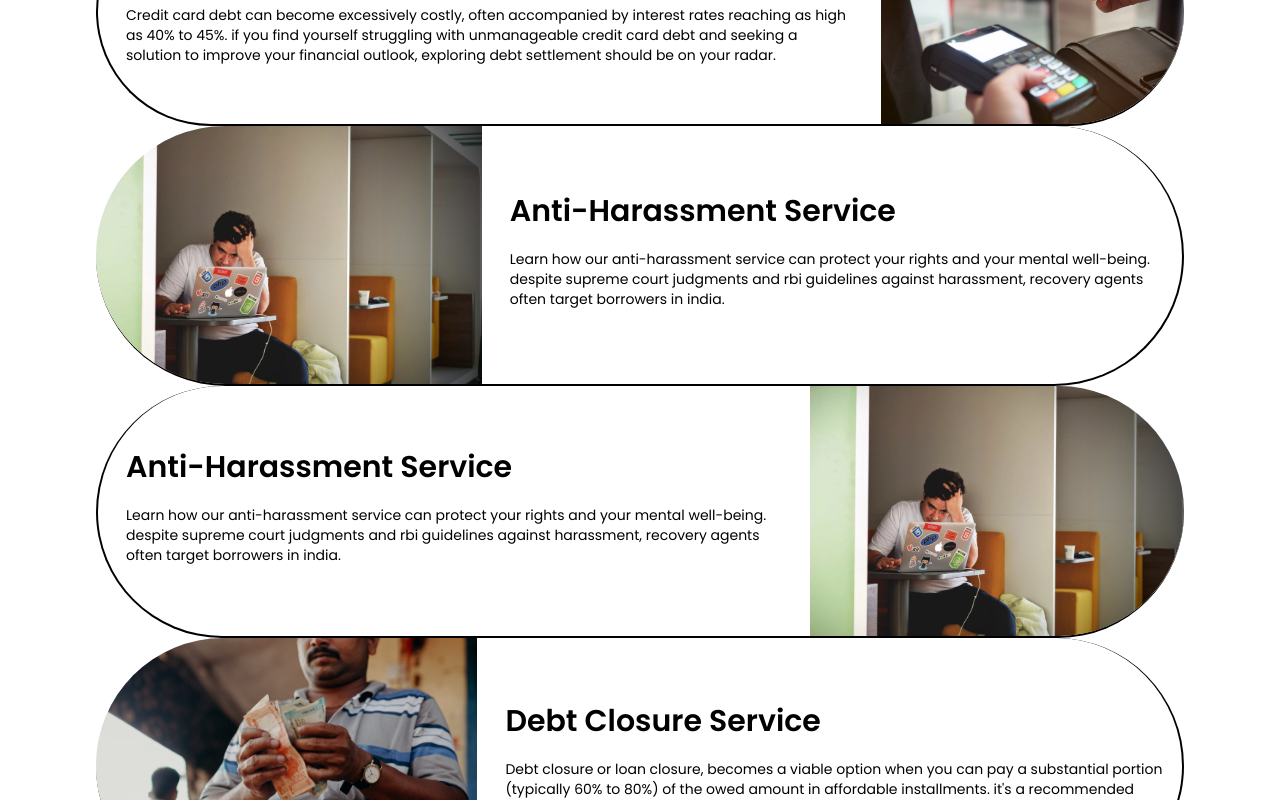
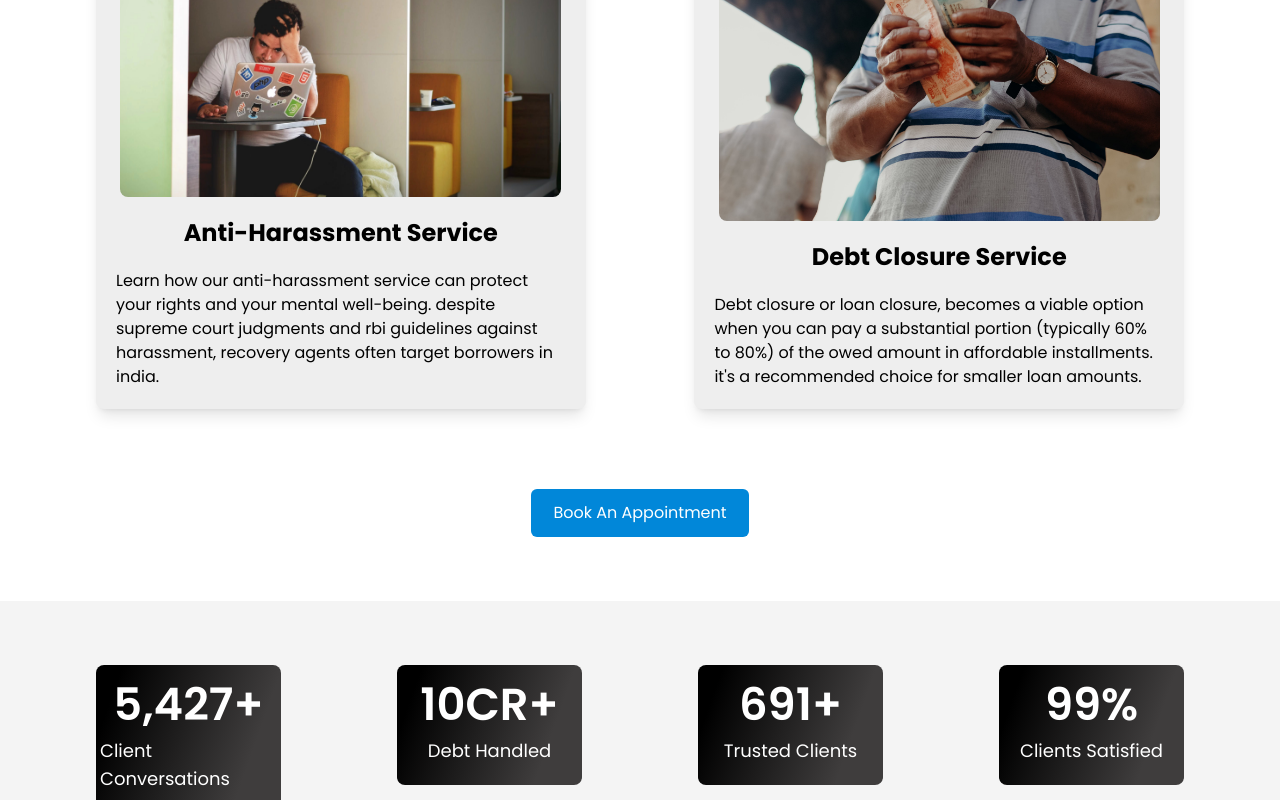
Before and after one commit to developerjay18/ds-website, a React (Vite) app: page / in a window 1280 px wide. Shown: the part 3540-4340 px from the top of the page. Built offline with nearby package versions, Linux system fonts and the light colour scheme; some icons are missing.

Commit message:
changes according to reponsiveness

```diff
--- a/src/App.css
+++ b/src/App.css
@@ -59,7 +59,7 @@
 }
 
 .faq-answer.open {
-  max-height: 800px; /* Adjust the height to your preference */
+  max-height: 850px; /* Adjust the height to your preference */
   transform: scaleY(1);
   transition: ease-in-out;
   transition-duration: 0.5s;
--- /dev/null
+++ b/src/assets/reviews/index.js
@@ -0,0 +1,3 @@
+import Yash from './reviewer.jpeg';
+
+export { Yash };
--- a/src/components/FAQsSection/FAQsSection.jsx
+++ b/src/components/FAQsSection/FAQsSection.jsx
@@ -51,7 +51,7 @@ const FAQsSection = () => {
               </div>
               <div
                 className={`faq-answer${
-                  selected === index ? ' open' : ''
+                  selected === index ? ' open pb-5' : ''
                 } pl-5`}
               >
                 {item.answer}
--- a/src/components/Logo.jsx
+++ b/src/components/Logo.jsx
@@ -3,7 +3,7 @@ import { Logo as logo } from '../assets';
 
 function Logo() {
   return (
-    <div className="logo w-[40%] md:w-[22%] lg:w-[15%]">
+    <div className="logo w-[40%] md:w-[22%] lg:w-[20%]">
       <img src={logo} alt="company-logo" />
     </div>
   );
--- a/src/components/ServiceSection/ServiceCard.jsx
+++ b/src/components/ServiceSection/ServiceCard.jsx
@@ -3,37 +3,18 @@ import React from 'react';
 function ServiceCard({ url, title, content }) {
   return (
     <>
-      {/* left one */}
-      <div className="w-full flex justify-center items-center gap-5 cursor-pointer border-r-2 border-b-2 rounded-full">
-        <div className="image w-[80%] overflow-hidden">
+      <div className="w-[45%] shadow-lg flex flex-col justify-center py-5 items-center gap-5 cursor-pointer hover:shadow-profBlue rounded-lg bg-[#eeeeee]">
+        <div className="w-[90%] h-[90%] overflow-hidden">
           <img
             src={url}
-            alt="service-image"
-            className="rounded-l-full min-h-[100%] object-cover"
+            alt="image-url"
+            className="w-full h-full object-cover rounded-lg"
           />
         </div>
-        <div className="px-2 h-full flex flex-col gap-5">
-          <div className="title flex items-center h-[10%] font-semibold text-3xl capitalize hover:text-profBlue">
-            {title}
-          </div>
-          <div className="desc h-[50%] pb-2 text-sm">{content}</div>
+        <div className="">
+          <h3 className="font-bold text-2xl capitalize">{title}</h3>
         </div>
-      </div>
-      {/* right one */}
-      <div className="w-full flex justify-center items-center gap-5 cursor-pointer border-l-2 rounded-full pl-5 border-b-2">
-        <div className="px-2 h-full flex flex-col gap-5">
-          <div className="title flex items-center h-[10%] font-semibold text-3xl capitalize hover:text-profBlue">
-            {title}
-          </div>
-          <div className="desc h-[50%] pb-2 text-sm">{content}</div>
-        </div>
-        <div className="image w-[80%] overflow-hidden">
-          <img
-            src={url}
-            alt="service-image"
-            className="rounded-r-full min-h-[100%] object-cover"
-          />
-        </div>
+        <p className="text-gray-500 px-5">{content}</p>
       </div>
     </>
   );
--- a/src/components/ServiceSection/ServiceSection.jsx
+++ b/src/components/ServiceSection/ServiceSection.jsx
@@ -1,6 +1,7 @@
 import React, { useState } from 'react';
 import ServiceCard from './ServiceCard';
 import data from './data.js';
+import { Button } from '../index.js';
 
 function ServiceSection() {
   const [hover, setHover] = useState(false);
@@ -28,7 +29,7 @@ function ServiceSection() {
         </div>
       </div>
       {/* cards section */}
-      <div className="flex flex-col">
+      <div className="flex flex-wrap justify-between gap-10">
         {data.map((dataItem) => (
           <ServiceCard
             key={dataItem.title}
@@ -38,6 +39,11 @@ function ServiceSection() {
           />
         ))}
       </div>
+
+      {/* button section */}
+      <Button className={`text-white w-[20%] mx-auto`}>
+        Book An appointment
+      </Button>
     </div>
   );
 }
--- a/src/components/SliderSection/SliderSection.jsx
+++ b/src/components/SliderSection/SliderSection.jsx
@@ -52,7 +52,7 @@ function SliderSection() {
           clickable: true,
         }}
         modules={[EffectCoverflow, Pagination, Navigation]}
-        className="swiper_container mt-5 md:mt-10 w-full lg:w-auto"
+        className="swiper_container mt-5 md:mt-10 w-full lg:w-auto border"
       >
         {data.map((dataItem) => (
           <SwiperSlide
--- a/src/components/SliderSection/data.js
+++ b/src/components/SliderSection/data.js
@@ -1,51 +1,46 @@
-// import * as ProfileImg from '../assets/reviews';
+import { Yash } from '../../assets/reviews';
 
 const data = [
   {
-    imageUrl: '../../assets/media/hero-image.png',
-    name: 'ravi rajbhar',
-    profession: 'Founder of clothing brand',
-    location: 'banglore',
+    imageUrl: Yash,
+    location: 'surat',
     review:
-      'Your website development skills are truly remarkable. The animated features on our site have captivated our visitors and boosted our engagement significantly.',
+      'I am truly grateful to Decent Settlement for helping me settle my personal loans. I never thought it was possible! In less than 6 months, I am now debt-free. I am thankful for a decent settlement.',
   },
   {
-    imageUrl: '../../assets/media/hero-image.png',
-    name: 'yash sharma',
-    profession: 'digital marketer',
+    imageUrl: Yash,
     location: 'ahmedabad',
-    review:
-      'Our business witnessed an incredible transformation after you developed our website. Your animated designs played a significant role in boosting our revenue by 5x!',
+    review: `I'm really grateful to Decent Settlement for helping me clear my personal loans. It seemed impossible, but in less than 10 months, I'm now debt-free. Thanks, Decent Settlement!`,
   },
   {
-    imageUrl: '../../assets/media/hero-image.png',
-    name: 'mohini sharma',
-    profession: 'google ads expert',
-    location: 'rajasthan',
-    review: `You've worked wonders for our business with your website development services. Our site is not just functional; it's a visual masterpiece thanks to your animated designs`,
+    imageUrl: Yash,
+    location: 'gandhinagar',
+    review: `I was constantly harassed by recovery agents for 5 months, and then Decent Settlement came to my rescue! Their program is a lifesaver for heavy debt, and I'm thankful they prevented my bankruptcy`,
   },
   {
-    imageUrl: '../../assets/media/hero-image.png',
-    name: 'avinash pandey',
-    profession: 'accounting consultant',
-    location: 'punjab',
-    review:
-      'Your full stack development services are top-notch. The website you created for us is a work of art, and our business has flourished thanks to your expertise.',
+    imageUrl: Yash,
+    location: 'rajkot',
+    review: `Decent Settlement saved me from a money mess. Their team was like a guide, helping me step by step. Now, I don't owe anyone money, all thanks to them being super awesome!`,
   },
   {
-    imageUrl: '../../assets/media/hero-image.png',
-    name: 'madin bloch',
-    profession: 'web developer',
-    location: 'junagadh',
-    review:
-      'Working with you has been a pleasure, and the results speak for themselves. Your website development expertise has given our business an incredible boost',
+    imageUrl: Yash,
+    location: 'vadodara',
+    review: `Business loans were making me feel stuck, but Decent Settlement helped me get unstuck. They talked to the money people and got me a great deal. Really thankful for their quick and smart help!`,
   },
   {
-    imageUrl: '../../assets/media/hero-image.png',
-    name: 'yogesh sharma',
-    profession: 'Astrologer',
-    location: 'mumbai',
-    review: `Your website development services have been a game-changer for our online presence. We've witnessed a significant increase in leads and conversions since we launched our new site`,
+    imageUrl: Yash,
+    location: 'mehsana',
+    review: `Credit cards were confusing, but Decent Settlement helped me out! They talked to the money wizards and got my bills down. Now I'm on my way to a better money life, thanks to these cool folks!`,
+  },
+  {
+    imageUrl: Yash,
+    location: 'surendranagar',
+    review: `Closing loans made easy! Decent Settlement took care of everything. No headaches, no hassles. Super happy with their smooth and easy service!`,
+  },
+  {
+    imageUrl: Yash,
+    location: 'jamnagar',
+    review: `Had a problem with the bank? Decent Settlement filed a complaint for me! They know all the rules and fought for me. Big thanks for standing up for us regular folks!`,
   },
 ];
 
--- a/src/components/StatSection/StatSection.jsx
+++ b/src/components/StatSection/StatSection.jsx
@@ -34,7 +34,7 @@ function StatSection() {
     {
       number: '700',
       extension: '+',
-      title: 'trusted clinets',
+      title: 'trusted clients',
     },
     {
       number: '100',
@@ -58,8 +58,8 @@ function StatSection() {
             key={data.number}
           >
             {isVisible && (
-              <div className="flex flex-col justify-center items-center gap-3 md:py-5 lg:py-0">
-                <div className=" text-4xl lg:text-5xl text-gradient font-semibold ">
+              <div className="flex flex-col justify-center items-center gap-3 bg-black-gr text-white py-5 px-1 rounded-lg cursor-pointer">
+                <div className="text-4xl lg:text-[2.8rem] text-gradient font-semibold ">
                   <span>
                     <CountUp
                       start={0}
```
Also changed, not shown: src/assets/reviews/reviewer.jpeg (added).
